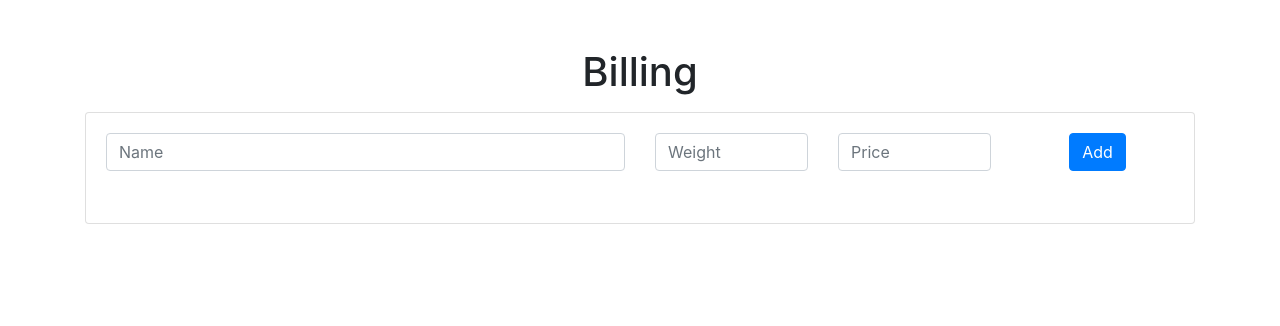
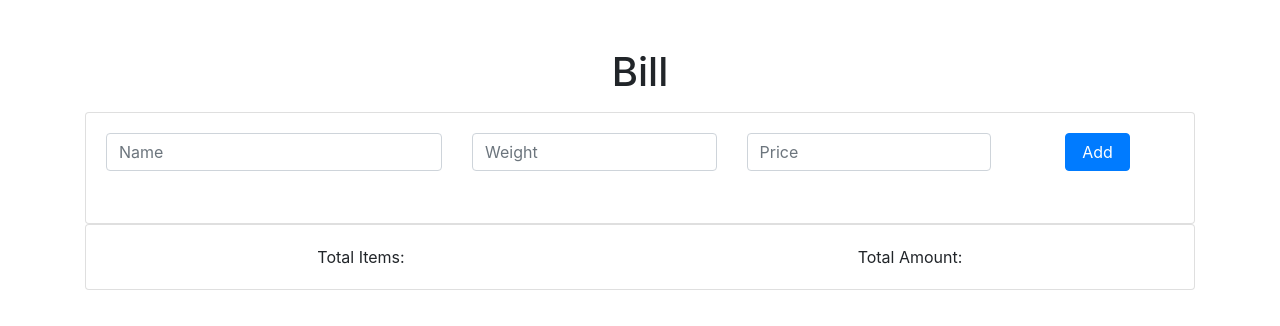
Before and after one commit to DileepChittamuru/portfolio, a React (Create React App) app: page / in a window 1280 px wide. Shown: the top 326 px of the page. Built offline with nearby package versions, Linux system fonts and the light colour scheme.

Commit message:
added few details

```diff
--- a/src/App.js
+++ b/src/App.js
@@ -7,7 +7,7 @@ function App() {
     <div className="App">
 
       <header className="App-header">
-        <h1 className='mt-5'>Billing</h1>
+        <h1 className='mt-5'>Bill</h1>
         <Home></Home>
       </header>
     </div>
--- a/src/app/views/home.js
+++ b/src/app/views/home.js
@@ -1,4 +1,4 @@
-import {  useState } from "react";
+import {  useState, useMemo } from "react";
 import Products from "../components/Products";
 let nextId = 1;
 export default function Home() {
@@ -7,9 +7,9 @@ export default function Home() {
     const [weight, setWeight] = useState('')
     const [price, setPrice] = useState('')
 
-    // let total = useMemo(() => {
-    //    return  list.reduce((prev, curr) => prev + Number(curr?.price), 0)
-    // }, [list])
+    let total = useMemo(() => {
+       return  list.reduce((prev, curr) => prev + Number(curr?.price), 0)
+    }, [list])
 
     const add = () => {
         setList([...list, {id: nextId++, name: name, weight: weight, price: price}])
@@ -22,33 +22,35 @@ export default function Home() {
             <div class="card-body">
                 <form className="mb-3">
                     <div className="row">
-                    <div className="col-sm-6 form-group">
-
+                        <div className="col-sm-4 form-group">
                             <input type="text" id="name" className="form-control" value={name} placeholder="Name" onChange={(event) => setName(event.target.value)}/>
                         </div>
-                    <div className="col-2">
-
+                        <div className="col-sm-3 form-group">
                         <input type="Number" id="weight" className="form-control"  placeholder="Weight" value={weight} onChange={(event) => setWeight(event.target.value)}/>
                         </div>
-                    <div className="col-2">
+                        <div className="col-sm-3 form-group">
 
                         <input type="Number" id="Price" className="form-control" defaultValue='100' placeholder="Price" value={price} onChange={(event) => setPrice(event.target.value)}/>
                         </div>
-                    <div className="col-2">
-                    <button type="button" className="btn btn-primary" onClick={() => add()}>Add</button>
+                        <div className="col-sm-2 form-group">
+                        <button type="button" className="btn btn-primary" onClick={() => add()}>&nbsp;Add&nbsp;</button>
                         </div>
                     </div>
 
                 </form>
-        </div>
                 {list.length > 0 && <Products items={list}/>}
-        {/* <div style={{'marginRight': '6rem'}}>
-
+                {/* <div style={{'marginRight': '6rem'}}> Total Amount
                     { list.length > 0  && <p className="text-right font-weight-bold">{total}</p>}
-
-
-
                 </div> */}
             </div>
         </div>
+        <div class="card">
+            <div class="card-body">
+                <div className="row d-flex">
+                <div className="d-flex justify-content-center col-sm-6"> Total Items: &nbsp;  { list.length > 0  && <p className="font-weight-bold">{list.length}</p>} </div>
+                <div className="d-flex justify-content-center col-sm-6"> Total Amount: &nbsp;  { list.length > 0  && <p className="font-weight-bold">{total}</p>} </div>
+                </div>
+            </div>
+        </div>
+    </div>
 }
```
Lines whose indentation alone changed are shown as unchanged.
